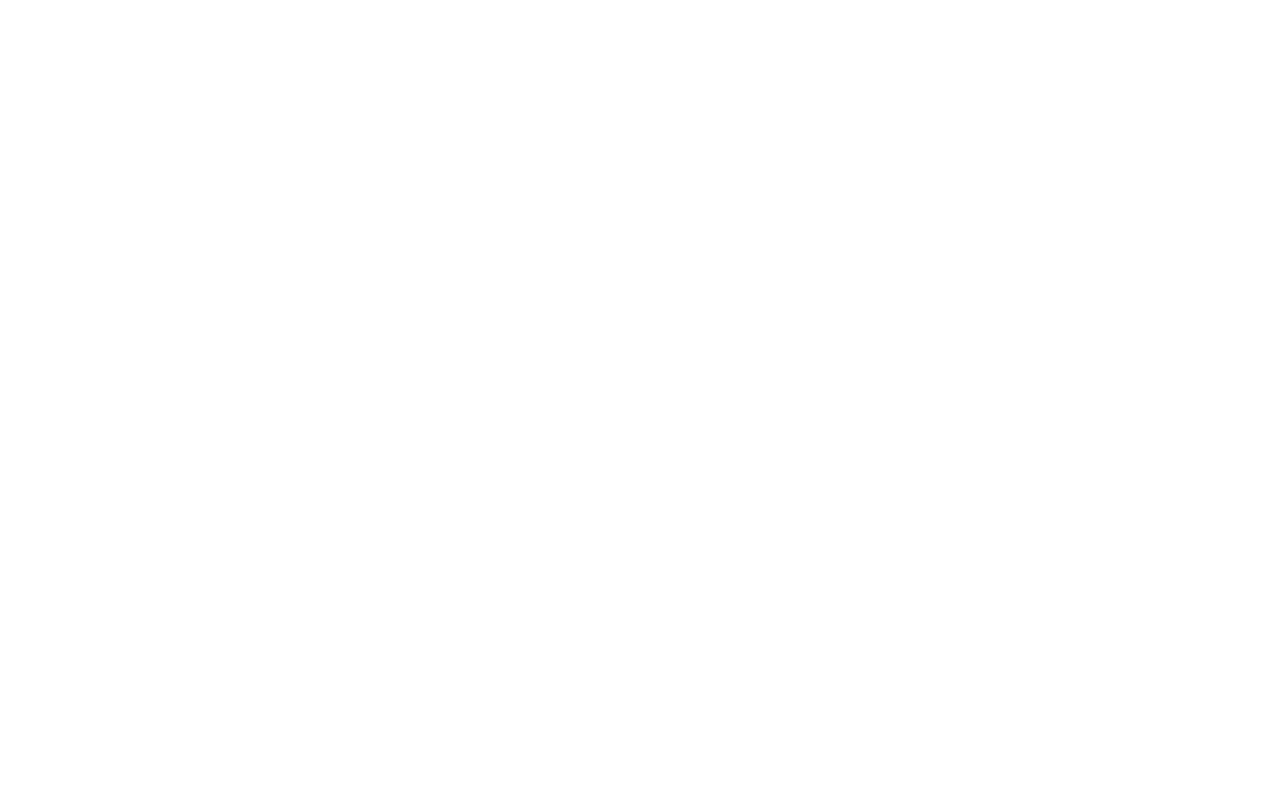
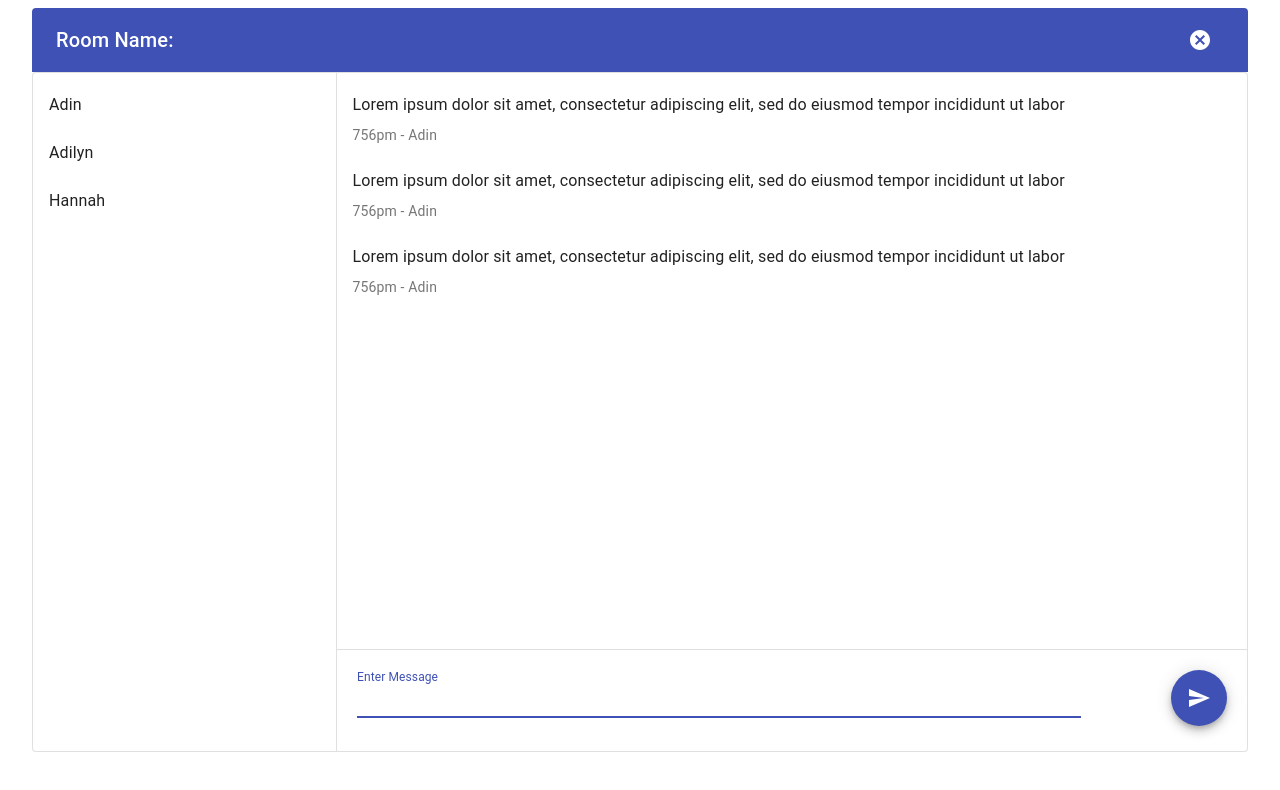
Before and after one commit to amercado1014/simple-messenger, a React (Create React App) app in the folder client/: page /simple-messenger in a window 1280 px wide. Shown: the top 790 px of the page. Built offline with nearby package versions, Linux system fonts and the light colour scheme.

Commit message:
Add messenger component

```diff
--- a/client/src/App.js
+++ b/client/src/App.js
@@ -2,10 +2,12 @@ import React from 'react';
 import { BrowserRouter as Router, Route } from 'react-router-dom';
 
 import LoginPage from './components/login-page/login-page.component';
+import Messenger from './components/messenger/messenger.component';
 
 const App = () => (
   <Router>
     <Route exact path="/" component={LoginPage} />
+    <Route path="/simple-messenger" component={Messenger} />
   </Router>
 );
 
--- a/client/src/components/login-page/login-page.component.jsx
+++ b/client/src/components/login-page/login-page.component.jsx
@@ -57,7 +57,7 @@ const LoginPage = () => {
         />
         <Button
           className={classes.submitBtn}
-          href={`/chat?name=${name.trim()}&room=${room.trim()}`}
+          href={`/simple-messenger?name=${name.trim()}&room=${room.trim()}`}
           disabled={!name || !room}
           fullWidth
           variant="contained"
--- /dev/null
+++ b/client/src/components/messenger/messenger.component.jsx
@@ -0,0 +1,139 @@
+import React from 'react';
+import { makeStyles } from '@material-ui/core/styles';
+import Container from '@material-ui/core/Container';
+import AppBar from '@material-ui/core/AppBar';
+import Toolbar from '@material-ui/core/Toolbar';
+import IconButton from '@material-ui/core/IconButton';
+import Paper from '@material-ui/core/Paper';
+import Grid from '@material-ui/core/Grid';
+import Divider from '@material-ui/core/Divider';
+import TextField from '@material-ui/core/TextField';
+import Typography from '@material-ui/core/Typography';
+import List from '@material-ui/core/List';
+import ListItem from '@material-ui/core/ListItem';
+import ListItemText from '@material-ui/core/ListItemText';
+import Fab from '@material-ui/core/Fab';
+import CancelIcon from '@material-ui/icons/Cancel';
+import SendIcon from '@material-ui/icons/Send';
+
+const useStyles = makeStyles({
+  container: {
+    minWidth: 470
+  },
+  appBar: {
+    position: 'relative',
+    backgroundColor: '#3f51b5',
+    color: '#ffffff',
+    boxShadow: 'none',
+    borderTopLeftRadius: 4,
+    borderTopRightRadius: 4
+  },
+  title: {
+    flexGrow: 1
+  },
+  chatSection: {
+    width: '100%',
+    height: '85vh'
+  },
+  userSection: {
+    borderRight: '1px solid #e0e0e0'
+  },
+  messageList: {
+    height: '70vh',
+    overflowY: 'auto'
+  },
+  inputContainer: {
+    padding: 20
+  },
+  submitBtn: {
+    display: 'flex',
+    justifyContent: 'center'
+  }
+});
+
+const Messenger = () => {
+  const classes = useStyles();
+
+  return (
+    <Container className={classes.container} component="main" maxWidth="lg">
+      <AppBar position="absolute" color="default" className={classes.appBar}>
+        <Toolbar>
+          <Typography className={classes.title} variant="h6" color="inherit" noWrap>
+            Room Name:
+          </Typography>
+          <IconButton href="/" color="inherit">
+            <CancelIcon />
+          </IconButton>
+        </Toolbar>
+      </AppBar>
+      <Grid
+        container
+        component={Paper}
+        elevation={0}
+        variant="outlined"
+        className={classes.chatSection}
+      >
+        <Grid item xs={3} className={classes.userSection}>
+          <List>
+            <ListItem key="1">
+              <ListItemText primary="Adin"></ListItemText>
+            </ListItem>
+            <ListItem key="2">
+              <ListItemText primary="Adilyn"></ListItemText>
+            </ListItem>
+            <ListItem key="3">
+              <ListItemText primary="Hannah"></ListItemText>
+            </ListItem>
+          </List>
+        </Grid>
+        <Grid item xs={9}>
+          <List className={classes.messageList}>
+            <ListItem key="1">
+              <Grid container>
+                <Grid item xs={12}>
+                  <ListItemText primary="Lorem ipsum dolor sit amet, consectetur adipiscing elit, sed do eiusmod tempor incididunt ut labor"></ListItemText>
+                </Grid>
+                <Grid item xs={12}>
+                  <ListItemText secondary="756pm - Adin"></ListItemText>
+                </Grid>
+              </Grid>
+            </ListItem>
+            <ListItem key="2">
+              <Grid container>
+                <Grid item xs={12}>
+                  <ListItemText primary="Lorem ipsum dolor sit amet, consectetur adipiscing elit, sed do eiusmod tempor incididunt ut labor"></ListItemText>
+                </Grid>
+                <Grid item xs={12}>
+                  <ListItemText secondary="756pm - Adin"></ListItemText>
+                </Grid>
+              </Grid>
+            </ListItem>
+            <ListItem key="3">
+              <Grid container>
+                <Grid item xs={12}>
+                  <ListItemText primary="Lorem ipsum dolor sit amet, consectetur adipiscing elit, sed do eiusmod tempor incididunt ut labor"></ListItemText>
+                </Grid>
+                <Grid item xs={12}>
+                  <ListItemText secondary="756pm - Adin"></ListItemText>
+                </Grid>
+              </Grid>
+            </ListItem>
+          </List>
+          <Divider />
+          <Grid container component="form" spacing={1} className={classes.inputContainer}>
+            <Grid item xs={10}>
+              <TextField label="Enter Message" autoFocus name="message" fullWidth />
+            </Grid>
+            <Grid item xs={2} align="right">
+              <Fab type="submit" className={classes.submitBtn} color="primary">
+                <SendIcon />
+              </Fab>
+            </Grid>
+          </Grid>
+        </Grid>
+      </Grid>
+    </Container>
+  );
+};
+
+export default Messenger;
```
Also changed, not shown: 1 other file (tests, documents, lock files or other folders).
